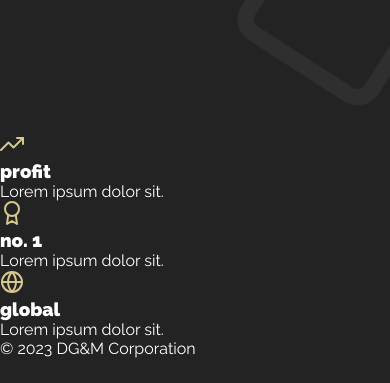
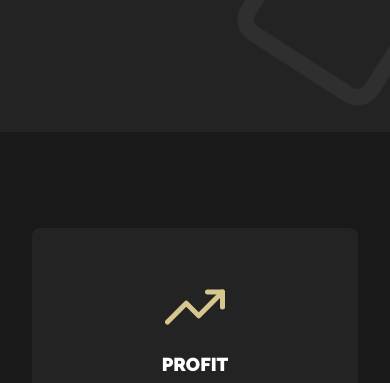
Before and after one commit to marcin-kk/Money_Project, a plain HTML site: page index.html in a window 390 px wide. Shown: the part 712-1095 px from the top of the page. Before the commit the page ends 1070 px from the top, so only its background shows below. Drawn offline with Linux system fonts and the light colour scheme.

Commit message:
cards section for mobile styled

```diff
--- a/sass/main.scss
+++ b/sass/main.scss
@@ -2,7 +2,7 @@
 @use './animations' as *;
 @use './small' as *;
 @use './medium' as *;
-@use './large' as*;
+@use './large' as *;
 
 *,
 *::before,
@@ -147,14 +147,83 @@ h1.company-name {
 		color: col.$darker;
 		text-transform: uppercase;
 		text-decoration: none;
-		transition: color .3s;
+		transition: color 0.3s;
 
-		&:hover{
+		&:hover {
 			color: col.$gold;
 		}
 	}
 }
 
+// main
+//cards
+
+.cards {
+	background-color: col.$darker;
+	overflow: hidden;
+
+	&__box {
+		display: grid;
+		grid-template-columns: repeat(9, 1fr);
+		gap: 2em;
+		padding: 6em 2em;
+	}
+
+	&__card {
+		position: relative;
+		display: grid;
+		justify-items: center;
+		padding: 3em;
+		text-align: center;
+		border: 1px solid transparent;
+		border-radius: 8px;
+		background-color: col.$dark;
+		transition: background-color 0.3s, border 0.3s;
+
+		&:hover {
+			background-color: col.$darker;
+			border: 1px solid col.$gold;
+			z-index: 1;
+		}
+
+		&::before {
+			content: '';
+			position: absolute;
+			height: 100%;
+			width: 100%;
+			border: 1px solid col.$gold;
+			border-radius: 8px;
+			opacity: 0;
+		}
+
+		&:hover::before {
+			animation: pulse 1s;
+		}
+
+		img {
+			margin-bottom: 1em;
+			width: 60px;
+		}
+
+		h3 {
+			margin-bottom: 0.6em;
+			text-transform: uppercase;
+		}
+
+		&--one {
+			grid-row: 1/2;
+			grid-column: 1/-1
+		}
+		&--two {
+			grid-row: 2/3;
+			grid-column: 1/-1
+		}
+		&--three {
+			grid-row: 3/4;
+			grid-column: 1/-1
+		}
+	}
+}
 
 //media queries
 
```
Also changed, not shown: css/main.css, 1 other file.
